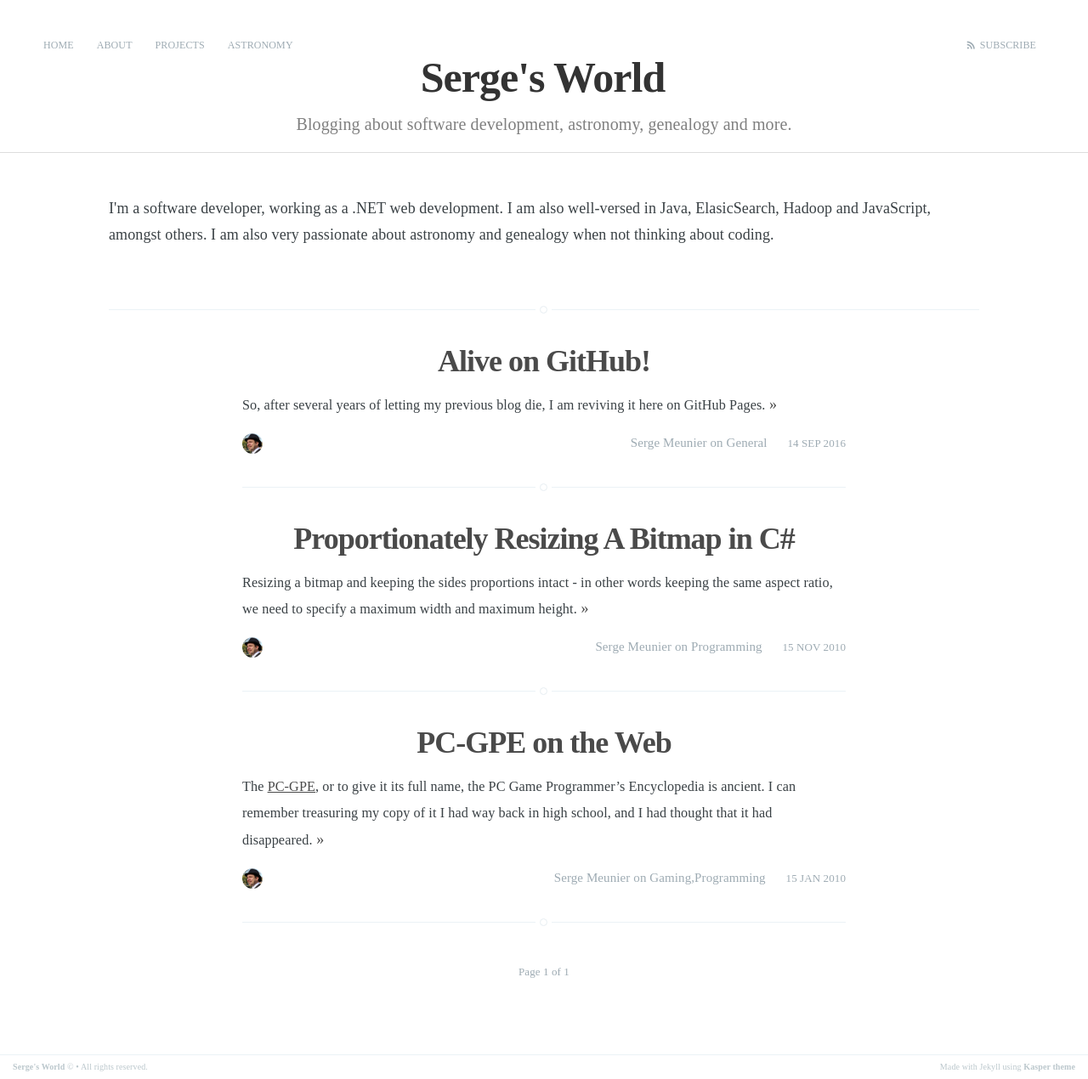
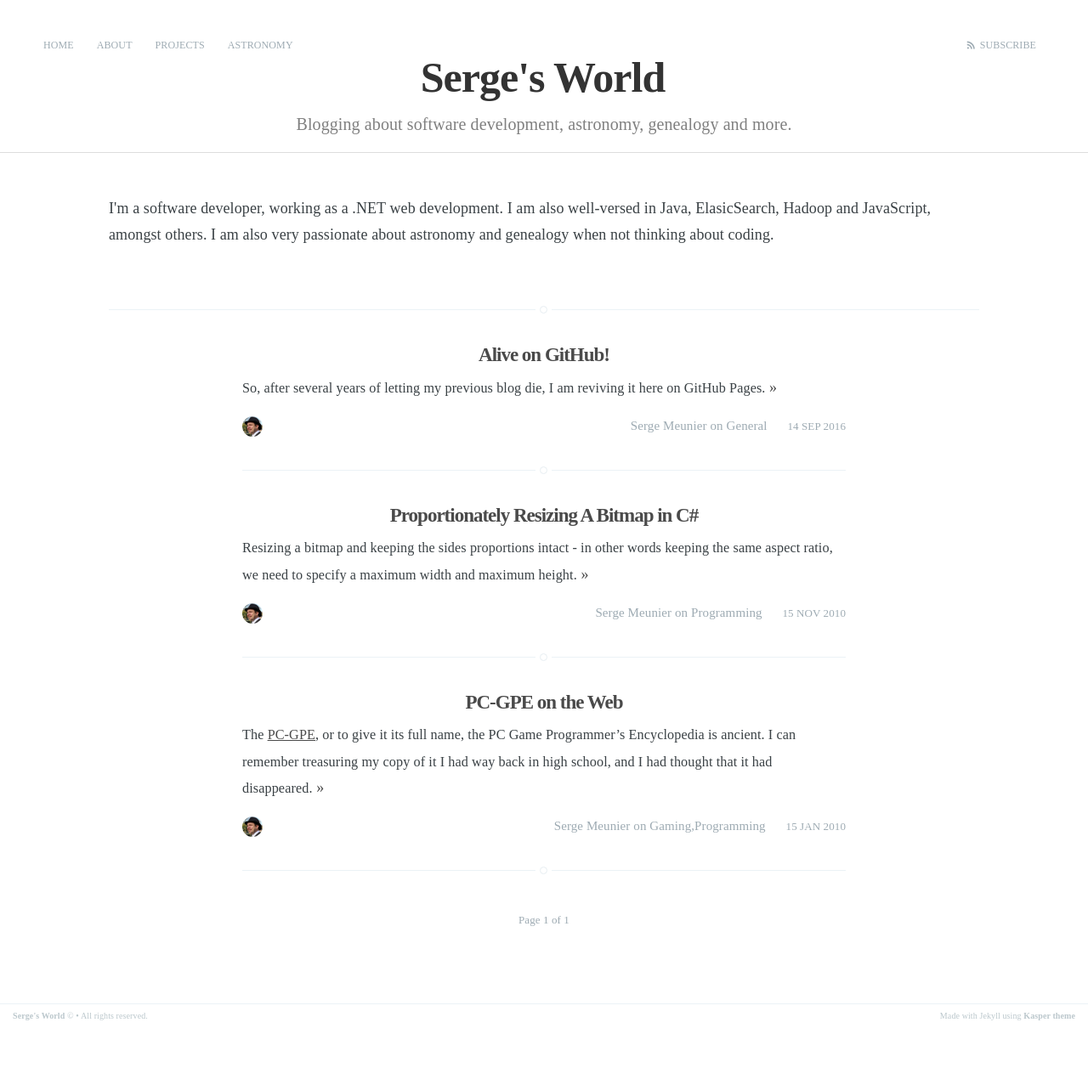
Before and after one commit to sjmeunier/sjmeunier.github.io, a Jekyll site: the page built from index.html, in a window 1280 px wide. Shown: the whole page at 85% size. Built offline with Jekyll 4.4.1, drawn with Linux system fonts in a browser that asks for light colours; some web fonts are replaced; the list of posts is cut into pages by our own code; after the commit the page ends 1209 px from its top, so only the background shows below that.

Commit message:
no message

```diff
--- a/assets/css/screen.css
+++ b/assets/css/screen.css
@@ -735,6 +735,11 @@ body:not(.post-template) .post-title {
 	text-align: center;
 }
 
+body:not(.post-template) .post-title.list {
+    font-size: 2.3rem;
+	text-align: center;
+}
+
 .post-title a {
     text-decoration: none;
 }
--- a/index.html
+++ b/index.html
@@ -40,7 +40,7 @@ cover: false
 
     <article class="post narrow">
         <header class="post-header">
-            <h2 class="post-title"><a href="{{ post.url }}">{{ post.title }}</a></h2>
+            <h2 class="post-title list"><a href="{{ post.url }}">{{ post.title }}</a></h2>
         </header>
         <section class="post-excerpt">
             {{ post.excerpt }} <a class="read-more" href="{{ post.url }}">&raquo;</a>
```
